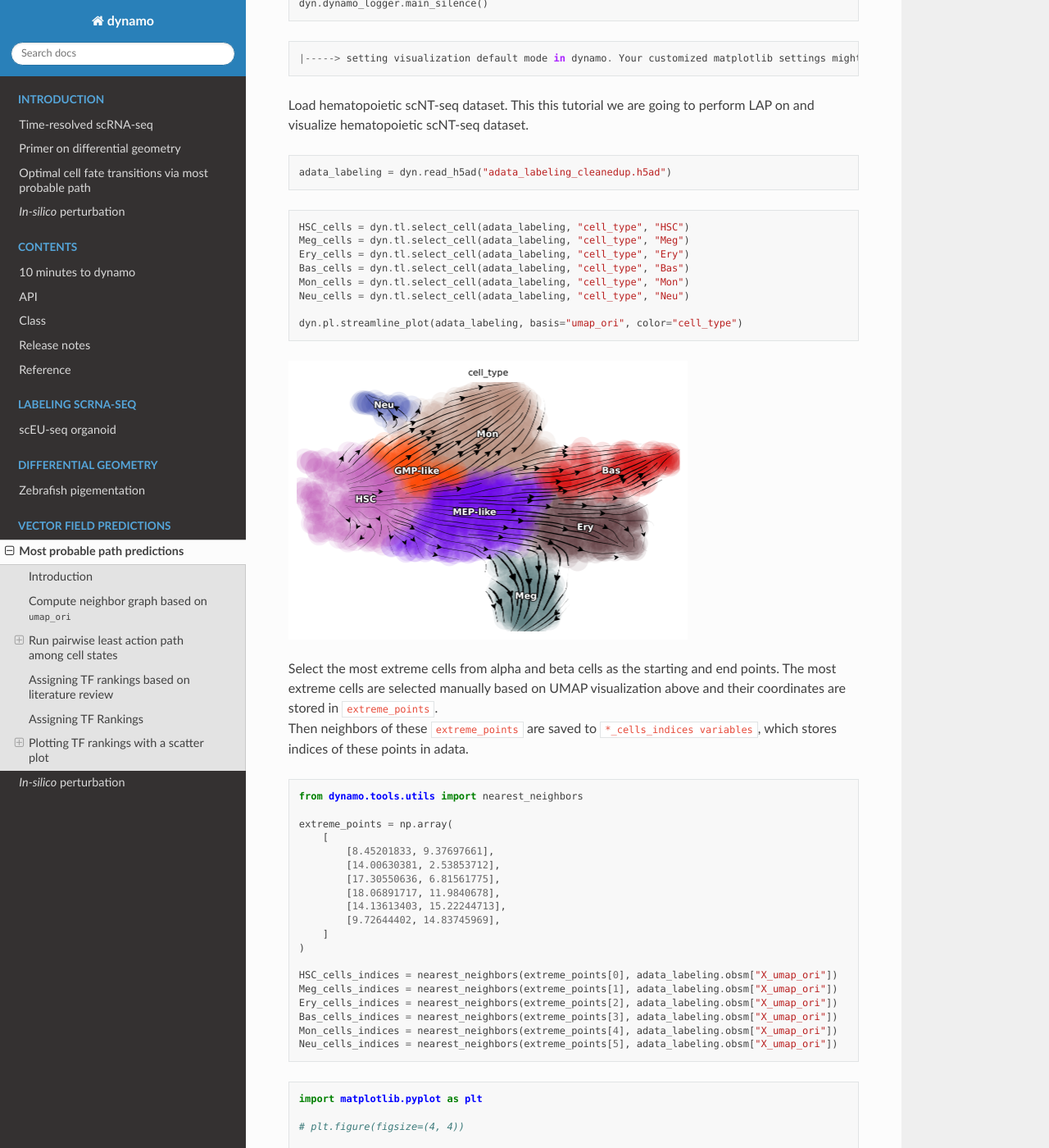
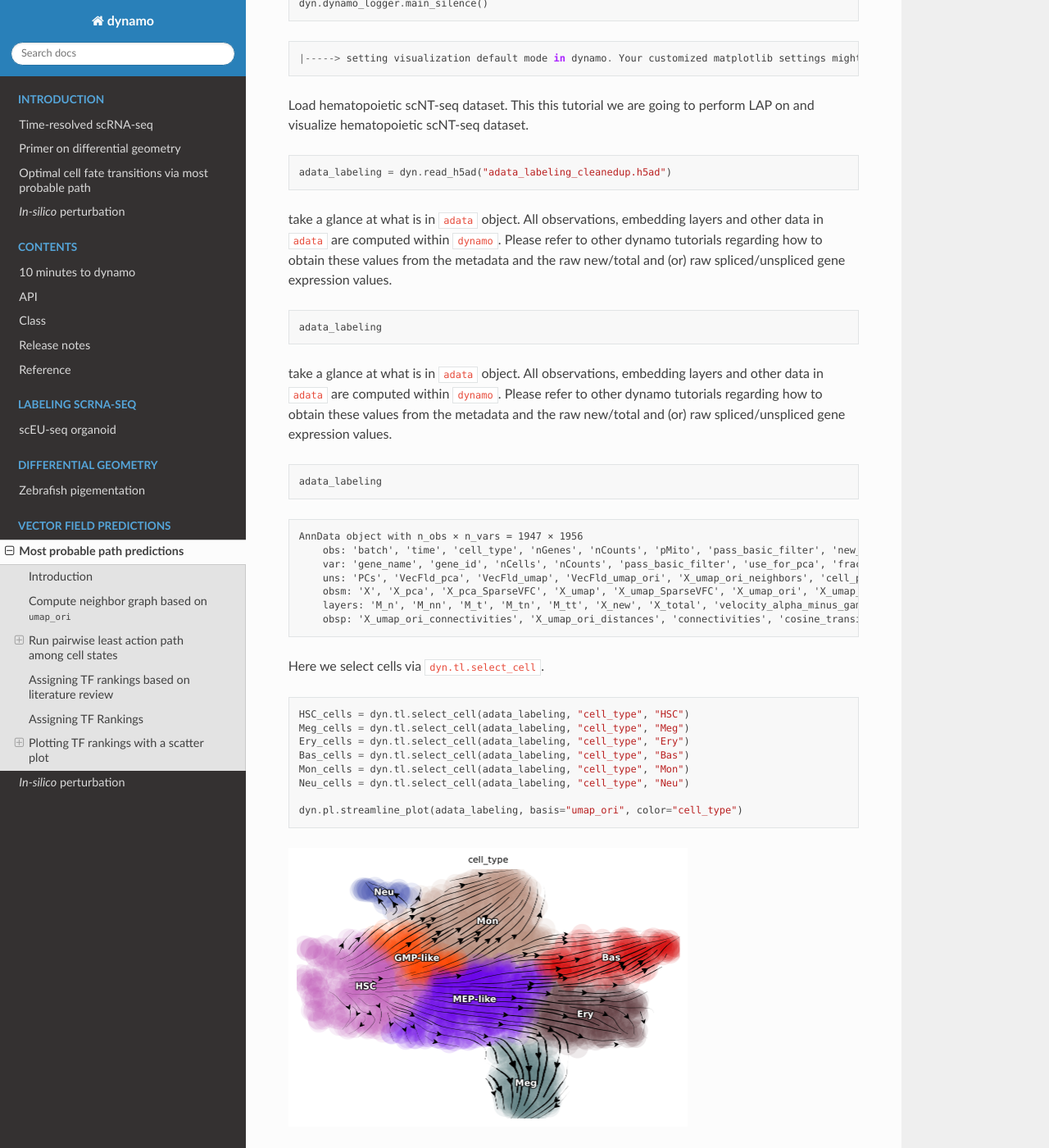
Before and after one commit to aristoteleo/dynamo_readthedocs, a Sphinx documentation site: the page built from docs/source/notebooks/lap_tutorial/lap_tutorial.rst, in a window 1280 px wide and 1400 px high, scrolled down 908 px. Shown: the whole window at 82% size. Built offline with Sphinx 7.4.7 and the Read the Docs theme 2.0.0, drawn with Linux system fonts in a browser that asks for light colours; pages that are not in the unit, such as notebooks, are missing from menus; cross-references to code outside the pages are shown as plain code; some of the changed text lies outside the part shown.

Commit message:
text updates after proofread

```diff
--- a/docs/source/notebooks/lap_tutorial/lap_tutorial.rst
+++ b/docs/source/notebooks/lap_tutorial/lap_tutorial.rst
@@ -59,6 +59,39 @@ Load hematopoietic scNT-seq dataset. This this tutorial we are going to perform
 
     adata_labeling = dyn.read_h5ad("adata_labeling_cleanedup.h5ad")
 
+take a glance at what is in ``adata`` object. All observations,
+embedding layers and other data in ``adata`` are computed within
+``dynamo``. Please refer to other dynamo tutorials regarding how to
+obtain these values from the metadata and the raw new/total and (or) raw
+spliced/unspliced gene expression values.
+
+.. code:: ipython3
+
+    adata_labeling
+
+take a glance at what is in ``adata`` object. All observations,
+embedding layers and other data in ``adata`` are computed within
+``dynamo``. Please refer to other dynamo tutorials regarding how to
+obtain these values from the metadata and the raw new/total and (or) raw
+spliced/unspliced gene expression values.
+
+.. code:: ipython3
+
+    adata_labeling
+
+
+.. parsed-literal::
+
+    AnnData object with n_obs × n_vars = 1947 × 1956
+        obs: 'batch', 'time', 'cell_type', 'nGenes', 'nCounts', 'pMito', 'pass_basic_filter', 'new_Size_Factor', 'initial_new_cell_size', 'total_Size_Factor', 'initial_total_cell_size', 'spliced_Size_Factor', 'initial_spliced_cell_size', 'unspliced_Size_Factor', 'initial_unspliced_cell_size', 'Size_Factor', 'initial_cell_size', 'ntr', 'cell_cycle_phase', 'leiden', 'umap_leiden', 'umap_louvain', 'control_point_pca', 'inlier_prob_pca', 'obs_vf_angle_pca', 'pca_ddhodge_div', 'pca_ddhodge_potential', 'umap_ori_ddhodge_div', 'umap_ori_ddhodge_potential', 'curl_umap_ori', 'divergence_umap_ori', 'control_point_umap_ori', 'inlier_prob_umap_ori', 'obs_vf_angle_umap_ori', 'acceleration_pca', 'curvature_pca', 'n_counts', 'mt_frac', 'jacobian_det_pca', 'manual_selection', 'divergence_pca', 'curvature_umap_ori', 'acceleration_umap_ori', 'control_point_umap', 'inlier_prob_umap', 'obs_vf_angle_umap', 'curvature_umap', 'curv_leiden', 'curv_louvain', 'SPI1->GATA1_jacobian', 'jacobian'
+        var: 'gene_name', 'gene_id', 'nCells', 'nCounts', 'pass_basic_filter', 'use_for_pca', 'frac', 'ntr', 'time_3_alpha', 'time_3_beta', 'time_3_gamma', 'time_3_half_life', 'time_3_alpha_b', 'time_3_alpha_r2', 'time_3_gamma_b', 'time_3_gamma_r2', 'time_3_gamma_logLL', 'time_3_delta_b', 'time_3_delta_r2', 'time_3_bs', 'time_3_bf', 'time_3_uu0', 'time_3_ul0', 'time_3_su0', 'time_3_sl0', 'time_3_U0', 'time_3_S0', 'time_3_total0', 'time_3_beta_k', 'time_3_gamma_k', 'time_5_alpha', 'time_5_beta', 'time_5_gamma', 'time_5_half_life', 'time_5_alpha_b', 'time_5_alpha_r2', 'time_5_gamma_b', 'time_5_gamma_r2', 'time_5_gamma_logLL', 'time_5_bs', 'time_5_bf', 'time_5_uu0', 'time_5_ul0', 'time_5_su0', 'time_5_sl0', 'time_5_U0', 'time_5_S0', 'time_5_total0', 'time_5_beta_k', 'time_5_gamma_k', 'use_for_dynamics', 'gamma', 'gamma_r2', 'use_for_transition', 'gamma_k', 'gamma_b'
+        uns: 'PCs', 'VecFld_pca', 'VecFld_umap', 'VecFld_umap_ori', 'X_umap_ori_neighbors', 'cell_phase_genes', 'cell_type_colors', 'dynamics', 'explained_variance_ratio_', 'feature_selection', 'grid_velocity_pca', 'grid_velocity_umap', 'grid_velocity_umap_ori', 'grid_velocity_umap_ori_perturbation', 'grid_velocity_umap_ori_test', 'grid_velocity_umap_perturbation', 'jacobian_pca', 'leiden', 'neighbors', 'pca_mean', 'pp', 'response'
+        obsm: 'X', 'X_pca', 'X_pca_SparseVFC', 'X_umap', 'X_umap_SparseVFC', 'X_umap_ori', 'X_umap_ori_SparseVFC', 'X_umap_ori_perturbation', 'X_umap_ori_test', 'X_umap_perturbation', 'acceleration_pca', 'acceleration_umap_ori', 'cell_cycle_scores', 'curvature_pca', 'curvature_umap', 'curvature_umap_ori', 'j_delta_x_perturbation', 'velocity_pca', 'velocity_pca_SparseVFC', 'velocity_umap', 'velocity_umap_SparseVFC', 'velocity_umap_ori', 'velocity_umap_ori_SparseVFC', 'velocity_umap_ori_perturbation', 'velocity_umap_ori_test', 'velocity_umap_perturbation'
+        layers: 'M_n', 'M_nn', 'M_t', 'M_tn', 'M_tt', 'X_new', 'X_total', 'velocity_alpha_minus_gamma_s'
+        obsp: 'X_umap_ori_connectivities', 'X_umap_ori_distances', 'connectivities', 'cosine_transition_matrix', 'distances', 'fp_transition_rate', 'moments_con', 'pca_ddhodge', 'perturbation_transition_matrix', 'umap_ori_ddhodge'
+
+
+Here we select cells via ``dyn.tl.select_cell``.
 
 .. code:: ipython3
 
@@ -79,7 +112,7 @@ Load hematopoietic scNT-seq dataset. This this tutorial we are going to perform
    :height: 340px
 
 
-| Select the most extreme cells from alpha and beta cells as the
+| We select the most extreme cells from alpha and beta cells as the
   starting and end points. The most extreme cells are selected manually
   based on UMAP visualization above and their coordinates are stored in
   ``extreme_points``.
@@ -133,13 +166,11 @@ Load hematopoietic scNT-seq dataset. This this tutorial we are going to perform
    :height: 413px
 
 
-Example of what are in ``HSC_cell_indices``.
+Showing what is in ``HSC_cell_indices``
+
 .. code:: ipython3
 
     HSC_cells_indices
-
-
-
 
 
 .. parsed-literal::
```
Also changed, not shown: docs/source/notebooks/perturbation_tutorial/perturbation_tutorial.rst (+4 -7 lines).
